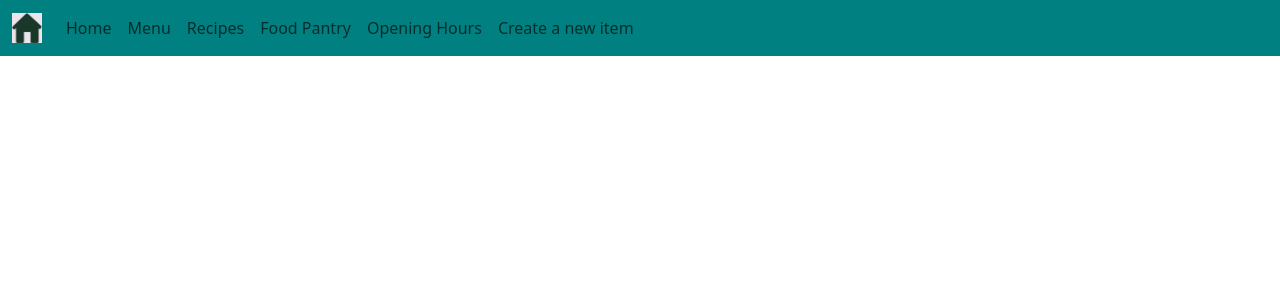
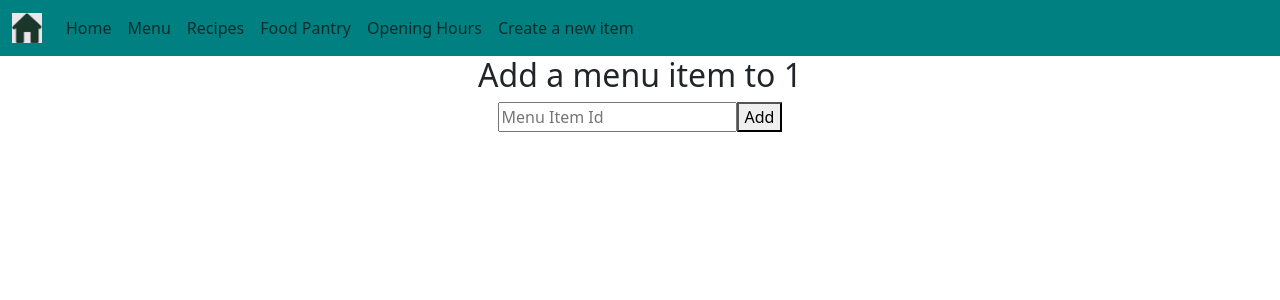
Before and after one commit to CanteenProjectATU/UserVersion, a React (Create React App) app: page /day/1/addItem in a window 1280 px wide. Shown: the top 300 px of the page. Built offline with nearby package versions, Linux system fonts and the light colour scheme.

Commit message:
Day Menus rendering correctly and created AddMenuToDay.js

```diff
--- a/src/App.js
+++ b/src/App.js
@@ -11,6 +11,8 @@ import OpeningHours from './FrontendComponents/OpeningHours';
 import FoodPantry from './FrontendComponents/FoodPantry';
 import CreateMenuItem from './FrontendComponents/CreateMenuItem';
 import EditMenuItem from './FrontendComponents/EditMenuItem';
+import Day from './FrontendComponents/Day';
+import AddMenuItemToDay from './FrontendComponents/AddMenuItemToDay';
 
 function App() {
   return (
@@ -54,7 +56,8 @@ function App() {
           <Route path='/CreateMenuItem' element={<CreateMenuItem></CreateMenuItem>}></Route>
           <Route path='/EditMenuItem' element={<EditMenuItem></EditMenuItem>}></Route>
           {/* this route is for the weekly menu days */}
-          <Route path="/menu/:day" element={<MenuPage></MenuPage>}></Route>
+          <Route path="/day/:day" element={<Day></Day>}></Route>
+          <Route path='/day/:day/addItem' element={<AddMenuItemToDay></AddMenuItemToDay>}></Route>
 
         </Routes>
 
--- /dev/null
+++ b/src/FrontendComponents/AddMenuItemToDay.js
@@ -0,0 +1,35 @@
+import React, { useState } from 'react';
+import axios from 'axios';
+import { useParams } from 'react-router-dom';
+
+const AddMenuItemToDay = () => {
+    const { day } = useParams();
+    const [menuItemId, setMenuItemId] = useState('');
+
+    const handleSubmit = async (e) => {
+        e.preventDefault();
+        try {
+            await axios.put('http://localhost:4000/menu', {day, menuItemId});
+            alert("Menu Item Added");
+        } catch (error) {
+            console.log("Failed");
+            alert('Failed');
+        }
+    };
+
+    return (
+        <form onSubmit={handleSubmit}>
+            <h2>Add a menu item to {day}</h2>
+            <input
+                type='text'
+                value={menuItemId}
+                onChange={(e) => setMenuItemId(e.target.value)}
+                placeholder='Menu Item Id'
+                required
+            />
+            <button type='submit'>Add</button>
+        </form>
+    );
+};
+
+export default AddMenuItemToDay;
--- /dev/null
+++ b/src/FrontendComponents/Day.js
@@ -0,0 +1,63 @@
+import React, { useEffect, useState } from "react";
+import axios from "axios";
+import { Link, useParams } from "react-router-dom";
+import LoadMenuItems from "./LoadMenuItem";
+
+const Day = () => {
+
+    //holds the menu items data
+    const [data, setData] = useState([]);
+    const { day } = useParams();  //takes day from url
+
+    //useEffect is a React Hook that lets you synchronize a component with an external system.
+    //i.e. get the items data for the correct day
+    useEffect(
+        () => {
+            //asyncrious operation taking place here - it waits
+            //callback, get data from menu
+            axios.get(`http://localhost:4000/menu/${day}`).then((response) => {
+                //debugging
+                console.log(response.data)
+                // Check if the response data has at least one item
+                if (response.data.length > 0) {
+                    //update the state by taking the menu items out of the database response
+                    setData(response.data[0].items.map(item => item.menuItemId));
+                } else {
+                    //this helped correct an error
+                    //if there is no data then set an empty array
+                    setData([]);
+                }
+            }).catch((error) => { //send an error message to the console
+                console.log(error);
+            });
+
+        }, [day]
+    );
+
+
+
+    //to make the component automatically update when deleted so you dont have to refresh
+    // const Reload = (e) => {
+    //     //get all the data from the database
+    //     axios.get(`http://localhost:4000/menu_items`).then((response) => {
+    //         setData(response.data)
+    //     }).catch((error) => { //send an error message to the console
+    //         console.log(error);
+    //     });
+
+    // }
+
+    return (
+        <div>
+            {/* Title of page */}
+            <h2>Menu for {day}</h2>
+            {/* Render the relevant menu items */}
+            <LoadMenuItems myMenuItems={data}></LoadMenuItems>
+
+            {/* <Link to={`/day/${day}/addItem`}>Add Item to Day</Link> */}
+        </div>
+    )
+
+}
+
+export default Day;
--- a/src/FrontendComponents/LoadMenuItem.js
+++ b/src/FrontendComponents/LoadMenuItem.js
@@ -3,7 +3,10 @@ import MenuItems from "./MenuItem";
 
 function LoadMenuItems(props){
 
+    //map function - Reference: Martin Kenirons notes from Data Rep
+    //map over the array of menu items and make a component for each one
     return props.myMenuItems.map(
+        //pass the individual menu item
         (item)=>{
             return <MenuItems myMenuItem={item} key={item._id} Reload={()=>{props.ReloadData()}}></MenuItems>
         }
--- a/src/FrontendComponents/MenuItem.js
+++ b/src/FrontendComponents/MenuItem.js
@@ -15,7 +15,7 @@ function MenuItems(props) {
                     <Card.Title>{props.myMenuItem.name}</Card.Title>
                     <Card.Text></Card.Text>
                     <Card.Subtitle>Allergens: </Card.Subtitle>
-                    <Card.Text>{props.myMenuItem.allergenInfo} </Card.Text>
+                    <Card.Text>{props.myMenuItem.allergens} </Card.Text>
                     <Card.Subtitle>Price: €{props.myMenuItem.price}</Card.Subtitle>
                 </Card.Body>
                 <Link to={'/EditMenuItem/' + props.myMenuItem._id} className="">Edit</Link>
--- a/src/FrontendComponents/Menus.js
+++ b/src/FrontendComponents/Menus.js
@@ -1,71 +1,36 @@
 import React from 'react';
-import { useEffect, useState } from "react";
-import axios from "axios";
 import { Link, useNavigate, useParams } from 'react-router-dom';
-import { Button, Card, CardImg, Container, Nav, NavDropdown, Navbar } from "react-bootstrap";
+import { Container } from "react-bootstrap";
 import '../CssFiles/Menu.css';
-import LoadMenuItems from './LoadMenuItem';
 
-//This page displays the menu cards under the relevent day
+//This page displays the navigation buttons to each day
 const MenuPage = () => {
-  //holds the menu items data
-  const [data, setData] = useState([]);
-  const { day } = useParams();  //takes day from url
+
+  //Using this to programmatically navigate to the day pages
   const navigate = useNavigate();
-
-  //useEffect is a React Hook that lets you synchronize a component with an external system.
-  //i.e. get the items data
-  useEffect(
-    () => {
-
-      if (day) {
-        //asyncrious operation taking place here - it waits
-        //callback, get data from menuItems component
-        axios.get('http://localhost:4000/menu/${day}').then((response) => {
-          console.log("MENU DATA" + response.data)
-          setData(response.data)
-        }).catch((error) => { //send an error message to the console
-          console.log(error);
-        });
-      }
-
-    }, [day]
-  );
-
+  //An arry of the days of the week to use in the map function
   const days = ["Monday", "Tuesday", "Wednesday", "Thursday", "Friday"];
 
+  //This function is called when the day button is clicked
+  //chosenDay is the day picked by the person
   const clickDayButtons = (chosenDay) => {
-    navigate(`/menu/${chosenDay}`);
+    navigate(`/day/${chosenDay}`);//go to this url
   }
 
-  //to make the component automatically update when deleted so you dont have to refresh
-  const Reload = (e) => {
-    //get all the data from the database
-    axios.get(`http://localhost:4000/menu_items`).then((response) => {
-      setData(response.data)
-    }).catch((error) => { //send an error message to the console
-      console.log(error);
-    });
-
-  }
-
+  //render the page
   return (
     <div className="menuPage">
       {/* This page is supposed to lead you to the other pages */}
+      <Container className="buttonsContainer" fluid>
+        {/* Map function - for each day there is a button, when that button is clicked call the clickDayButtons function */}
+        {days.map(day => (
+          <button key={day} className='navButtons' onClick={() => clickDayButtons(day)}>
+            {/* {day} displays the string */}
+            {day}
+          </button>
+        ))}
+      </Container>
 
-      {/* The buttons should be displayed if no buttons are selected */}
-      {!day && (
-        <Container className="buttonsContainer" fluid>
-          {days.map(day => (
-            <button key={day} className='navButtons' onClick={() => clickDayButtons(day)}>
-              {day}
-            </button>
-          ))}
-        </Container>
-      )}
-      {day && data && (
-        <LoadMenuItems myMenuItems={data} Reload={Reload}></LoadMenuItems>
-      )}
     </div>
   )
 
```
